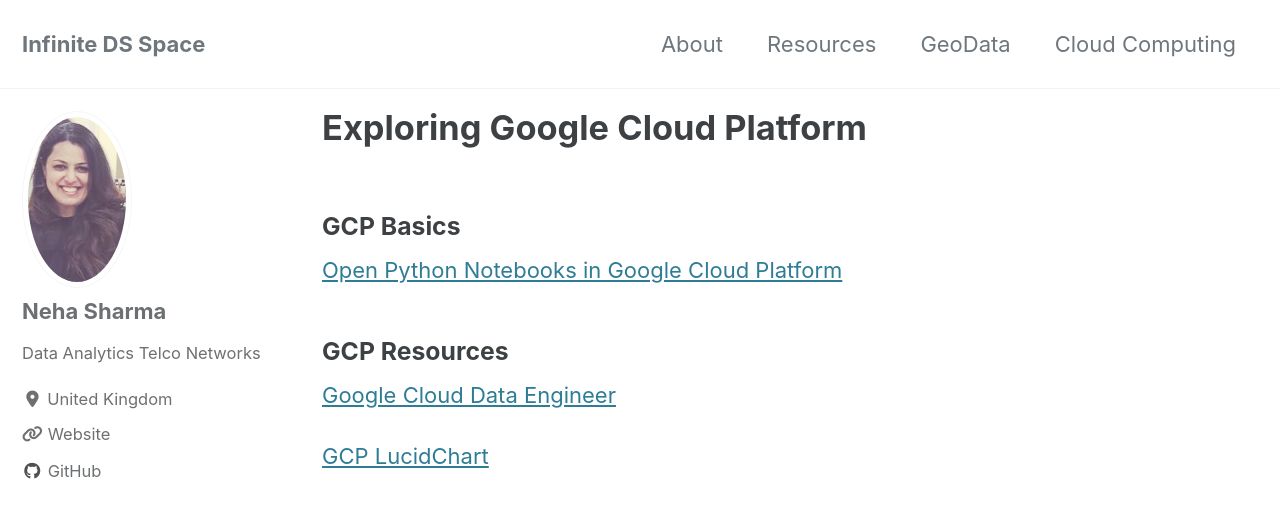
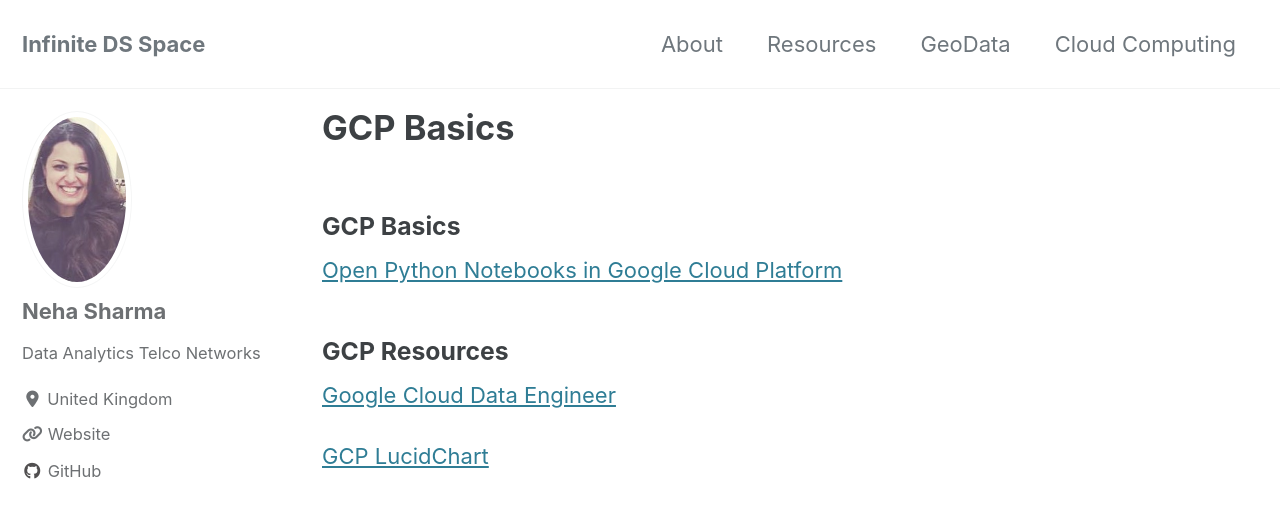
Before and after one commit to ns3115neha/ns3115neha.github.io, a Jekyll site: the page built from _pages/Cloud Computing.md, in a window 1280 px wide and 900 px high. Shown: the top 518 px of the window. Built offline with Jekyll 4.4.1, drawn with Linux system fonts in a browser that asks for light colours; cached includes are drawn as plain includes; nearby versions of some CDN libraries; our own code applies the rules of GitHub Pages for plain Markdown files; some of the changed lines change nothing that is shown.

Commit message:
Update Cloud Computing.md

```diff
--- a/_pages/Cloud Computing.md
+++ b/_pages/Cloud Computing.md
@@ -1,8 +1,11 @@
 ---
-title: "Exploring Google Cloud Platform "
+#title: "Exploring Google Cloud Platform "
 permalink: /Cloud Computing/
 author_profile: true
 ---
+
+
+
 
 ### GCP Basics
 [Open Python Notebooks in Google Cloud Platform](https://ns3115neha.github.io/gcp/python/Opening_JupyterNotebook_Google_Console/)
```
